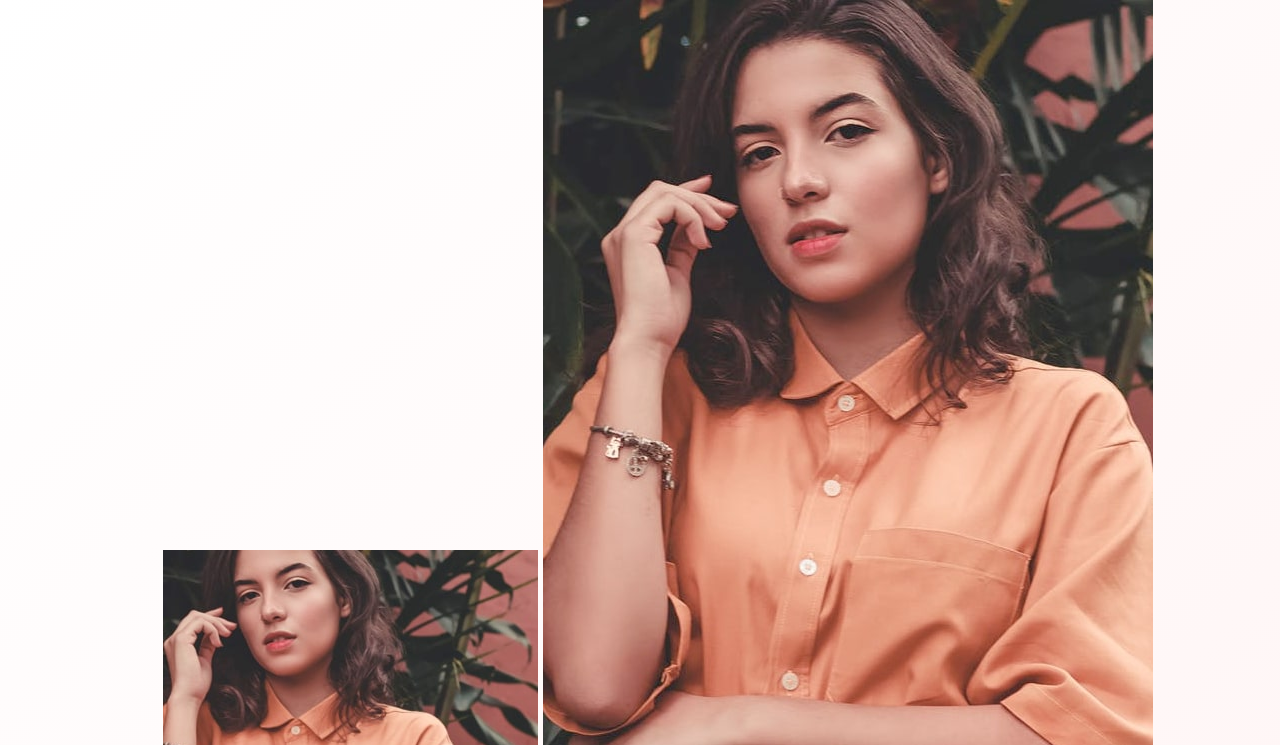
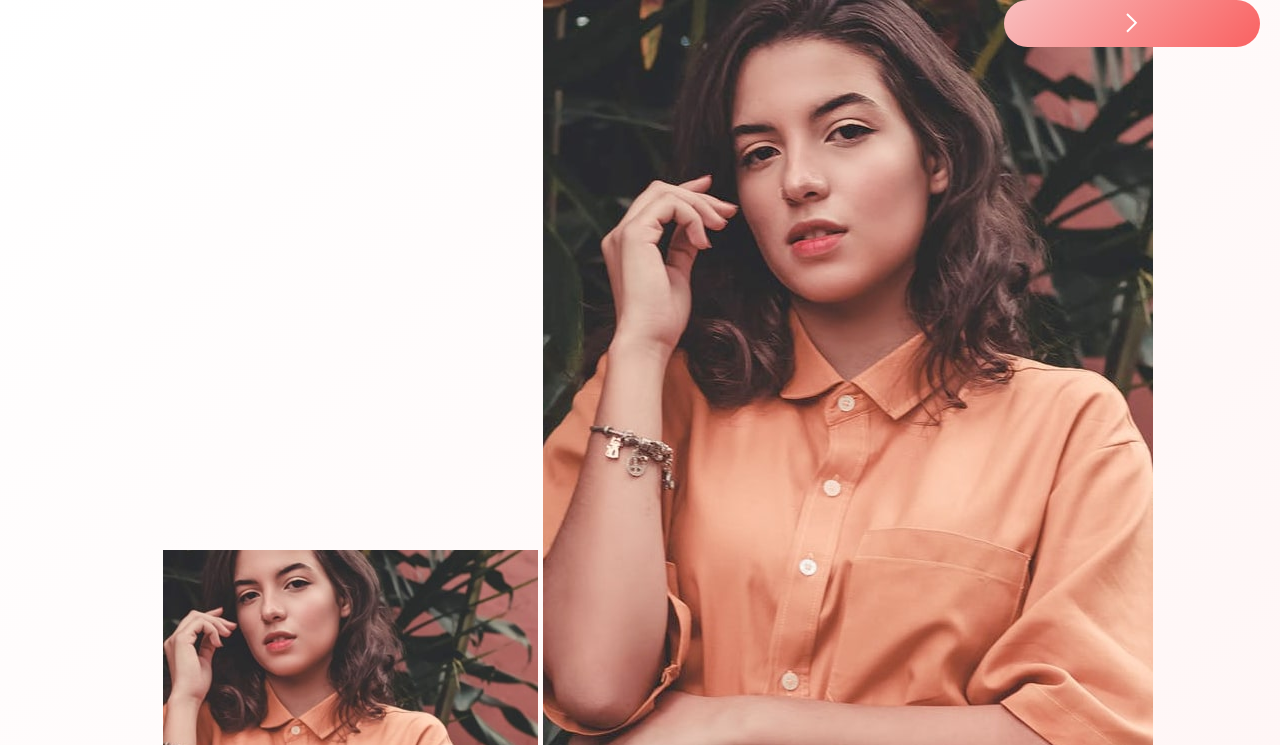
Before and after one commit to ltc870/baseapparelcomingsoon, a website: page src/index.html in a window 1280 px wide. Shown: the top 745 px of the page. Drawn offline with Linux system fonts and the light colour scheme.

Commit message:
added styles to _button.scss

```diff
--- a/src/scss/components/_buttons.scss
+++ b/src/scss/components/_buttons.scss
@@ -0,0 +1,29 @@
+@use "../abstracts/variables";
+
+.form-btn {
+    background-image: linear-gradient(
+        135deg,
+        hsl(0, 80%, 86%),
+        hsl(0, 93%, 68%)
+    );
+    width: 20%;
+    padding: 1em;
+    border-radius: 100px;
+    border: none;
+    position: absolute;
+    top: 0px;
+    right: 20px;
+    display: flex;
+    justify-content: center;
+    align-items: center;
+}
+
+.form-btn:hover,
+.form-btn:focus {
+    background-image: linear-gradient(
+        135deg,
+        hsl(0, 80%, 86%),
+        hsl(0, 80%, 86%)
+    );
+    cursor: pointer;
+}
```
Also changed, not shown: src/styles.css, 1 other file.
